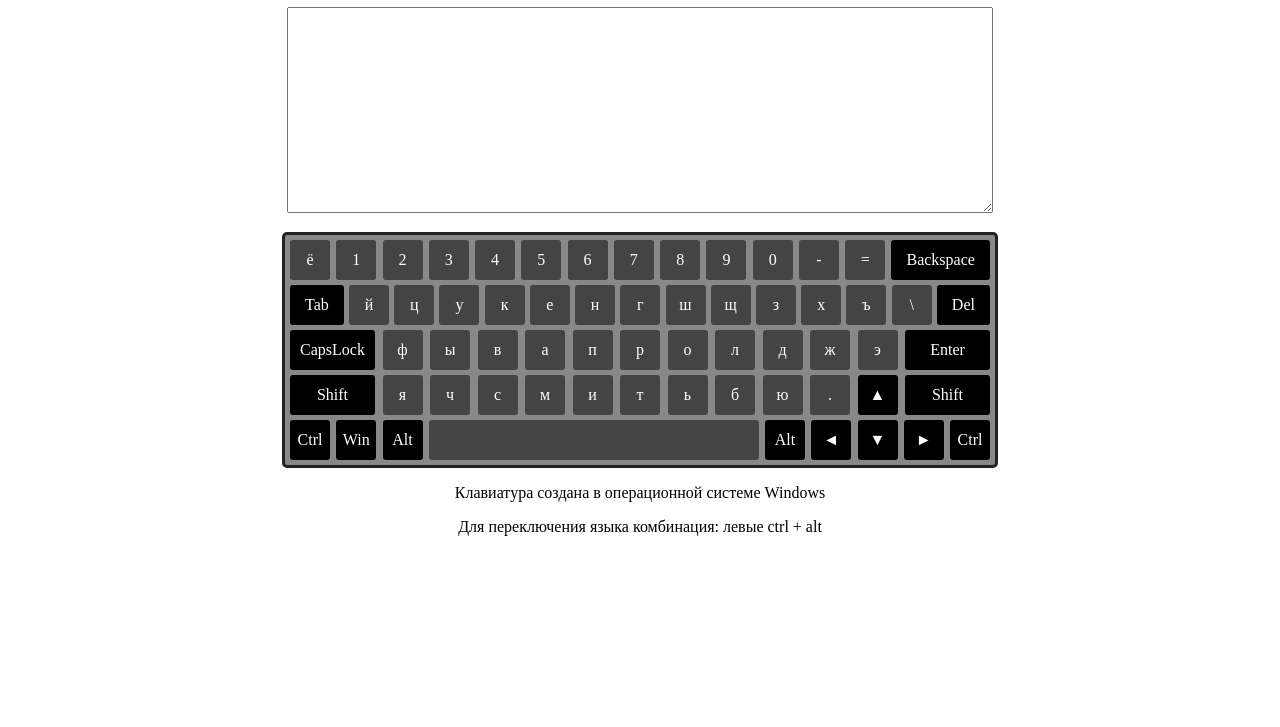
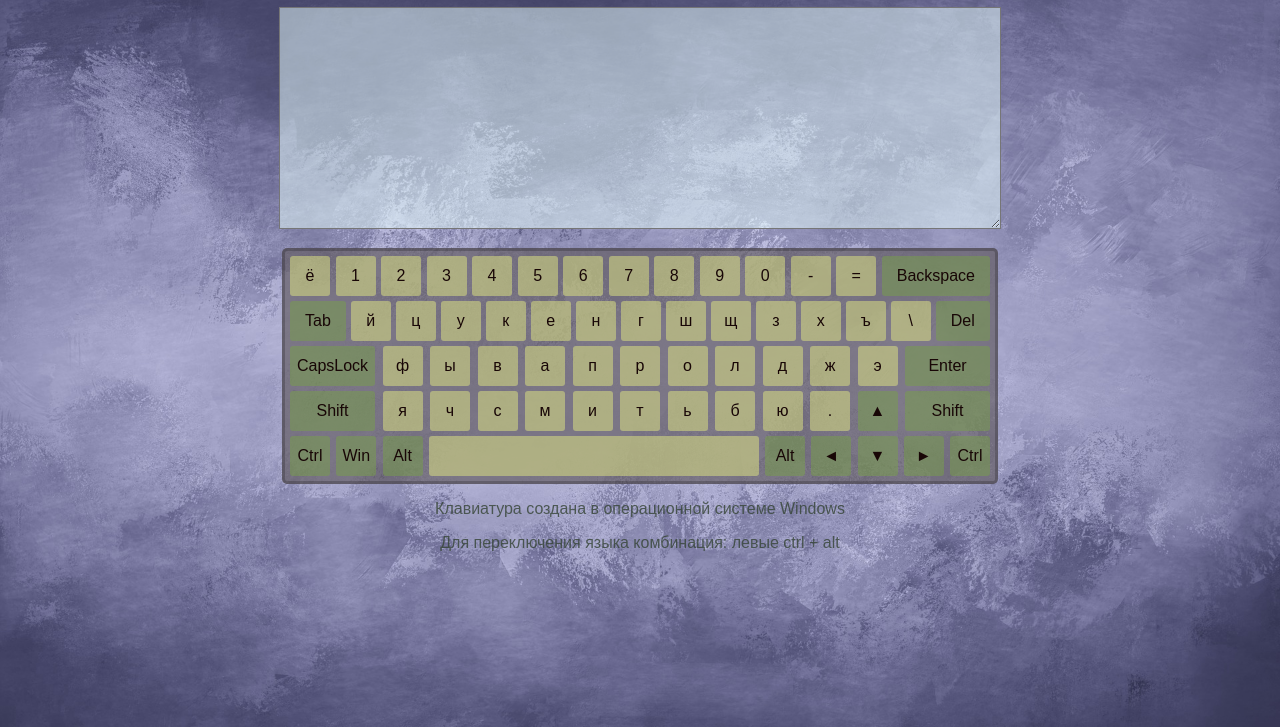
Before and after one commit to Alexandr-Lys/virtual-keyboard, a website: page index.html in a window 1280 px wide. Shown: the part 73-800 px from the top of the page. Drawn offline with Linux system fonts and the light colour scheme.

Commit message:
refactor: add styles

```diff
--- a/index.html
+++ b/index.html
@@ -8,7 +8,6 @@
     <link rel="stylesheet" href="styles.css">
 </head>
 <body>
-    <div class='='></div>
     <script src='index.js'></script>
 </body>
 </html>
--- a/styles.css
+++ b/styles.css
@@ -1,3 +1,13 @@
+* {
+  font-family: Arial, Helvetica, sans-serif;
+}
+
+body {
+  background: url("../virtual-keyboard/texture-g0fe89c208_1920.jpg");
+  background-size: 100%;
+  background-repeat: no-repeat;
+}
+
 .hidden {
   display: none;
 }
@@ -8,17 +18,30 @@
   text-align: center;
 }
 
+.container .title {
+  color: rgba(161, 212, 102, 0.562);
+}
+
 .container textarea {
+  padding: 10px;
+  font-size: 16px;
+  color: black;
   width: 700px;
   height: 200px;
+  background-color: rgba(231, 255, 255, 0.514);
+}
+
+.container textarea:focus {
+  outline: none;
+  border: 3px solid rgba(119, 160, 72, 0.493);
 }
 
 .keyboard-block {
   width: 700px;
   margin: 15px auto;
   padding: 5px;
-  background: #888888;
-  border: 3px solid #222222;
+  background: rgba(99, 92, 99, 0.685);
+  border: 3px solid #00000034;
   border-radius: 5px;
   display: -webkit-box;
   display: -ms-flexbox;
@@ -35,9 +58,9 @@
   width: 40px;
   height: 40px;
   text-align: center;
-  background: #444444;
+  background: #d9df818c;
   border-radius: 3px;
-  color: #ffffff;
+  color: #180606;
   display: -webkit-box;
   display: -ms-flexbox;
   display: flex;
@@ -52,18 +75,18 @@
 }
 
 .keyboard__key:nth-of-type(14), .keyboard__key:nth-of-type(15), .keyboard__key:nth-of-type(29) {
-  background: black;
+  background: rgba(119, 160, 72, 0.493);
   width: auto;
   padding: 0 15px;
 }
 
 .keyboard__key:nth-of-type(30), .keyboard__key:nth-of-type(42), .keyboard__key:nth-of-type(55), .keyboard__key:nth-of-type(43) {
-  background: black;
+  background: rgba(119, 160, 72, 0.493);
   width: 85px;
 }
 
 .keyboard__key:nth-of-type(54), .keyboard__key:nth-of-type(56), .keyboard__key:nth-of-type(57), .keyboard__key:nth-of-type(58), .keyboard__key:nth-of-type(60), .keyboard__key:nth-of-type(61), .keyboard__key:nth-of-type(62), .keyboard__key:nth-of-type(63), .keyboard__key:nth-of-type(64), .keyboard__key:nth-of-type(65) {
-  background: black;
+  background: rgba(119, 160, 72, 0.493);
   width: 40px;
 }
 
@@ -73,22 +96,26 @@
 
 .keyboard__key:hover {
   cursor: pointer;
-  background: #508650;
+  background: rgba(198, 133, 204, 0.432);
   -webkit-transition: all 250ms ease;
   transition: all 250ms ease;
 }
 
 .keyboard__key:active {
   border-radius: 50%;
-  background: #6fcc13;
+  background: rgba(183, 243, 123, 0.575);
   -webkit-transition: all 250ms ease;
   transition: all 250ms ease;
 }
 
 .active {
   border-radius: 50%;
-  background: #6fcc13 !important;
+  background: rgba(146, 243, 49, 0.575) !important;
   -webkit-transition: all 250ms ease;
   transition: all 250ms ease;
 }
+
+.container p {
+  color: rgba(52, 68, 53, 0.801);
+}
 /*# sourceMappingURL=styles.css.map */
```
Also changed, not shown: 1626790655_23-kartinkin-com-p-tekstura-kholst-maslo-krasivo-26.jpg (added), texture-g0fe89c208_1920.jpg (added).
